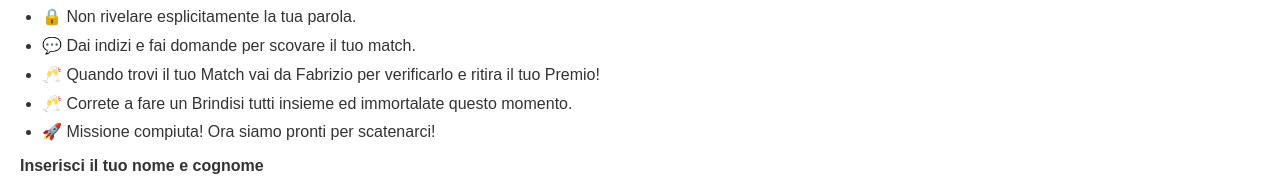
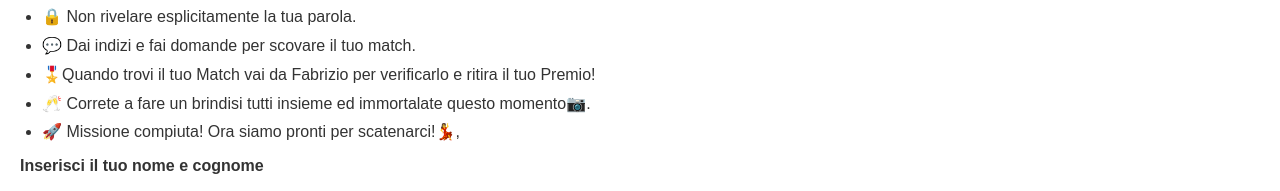
Before and after one commit to vitale-fabrizio-30/Festa30anniFabri, a plain HTML site: page index.html in a window 1280 px wide. Shown: the part 148-339 px from the top of the page. Drawn offline with Linux system fonts and the light colour scheme.

Commit message:
Update rules list in index.html

```diff
--- a/index.html
+++ b/index.html
@@ -31,9 +31,9 @@ button{width:100%;padding:14px;margin-top:10px;background:#6a11cb;color:#fff;bor
 <ul class="rules">
 <li>🔒 Non rivelare esplicitamente la tua parola.</li>
 <li>💬 Dai indizi e fai domande per scovare il tuo match.</li>
-<li>🥂 Quando trovi il tuo Match vai da Fabrizio per verificarlo e ritira il tuo Premio!</li>
-<li>🥂 Correte a fare un Brindisi tutti insieme ed immortalate questo momento.</li>
-<li>🚀 Missione compiuta! Ora siamo pronti per scatenarci!</li>
+<li>🎖️Quando trovi il tuo Match vai da Fabrizio per verificarlo e ritira il tuo Premio!</li>
+<li>🥂 Correte a fare un brindisi tutti insieme ed immortalate questo momento📷.</li>
+<li>🚀 Missione compiuta! Ora siamo pronti per scatenarci!💃,</li>
 </ul>
 <form onsubmit="showWord();return false;">
 <label><strong>Inserisci il tuo nome e cognome</strong></label><br><br>
```
